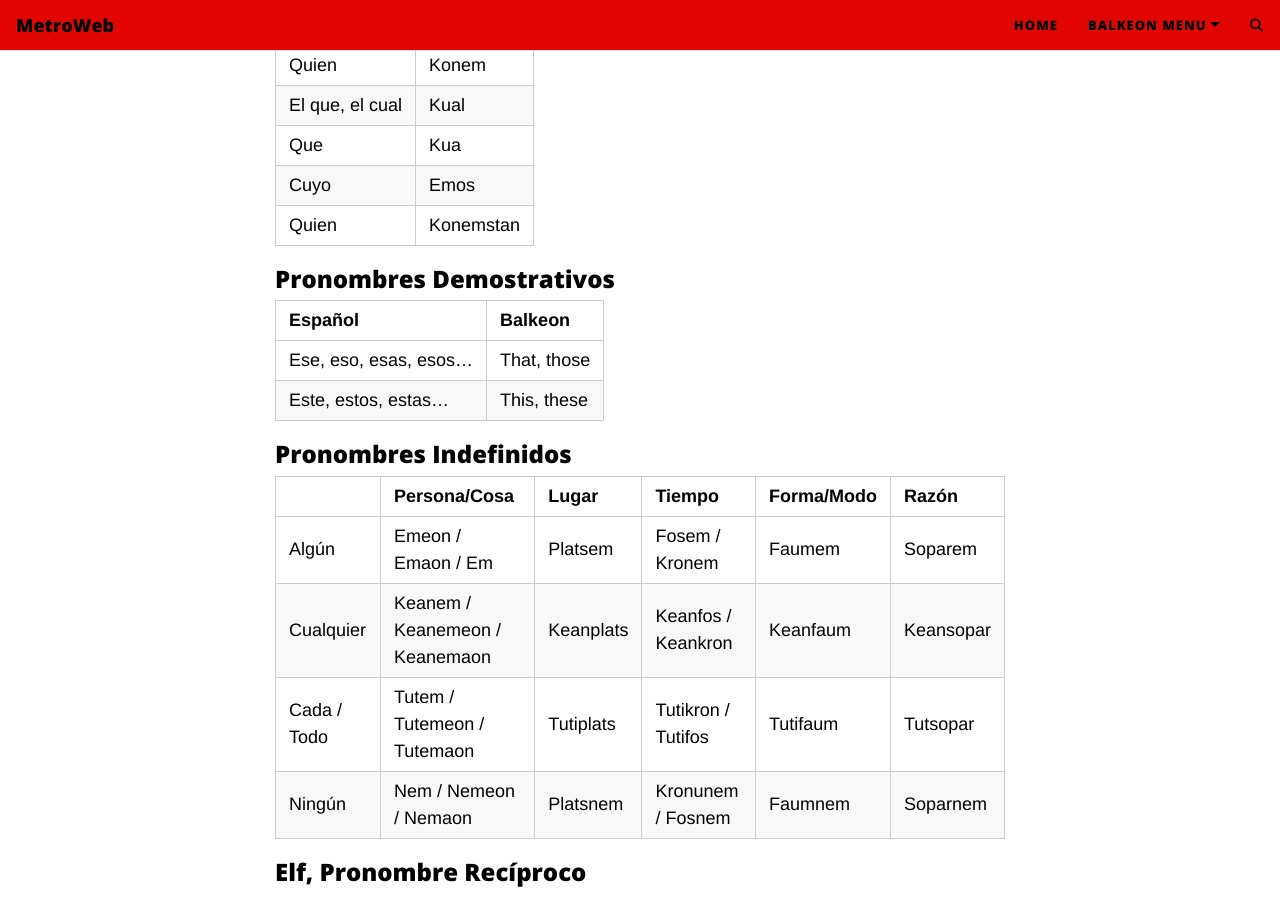
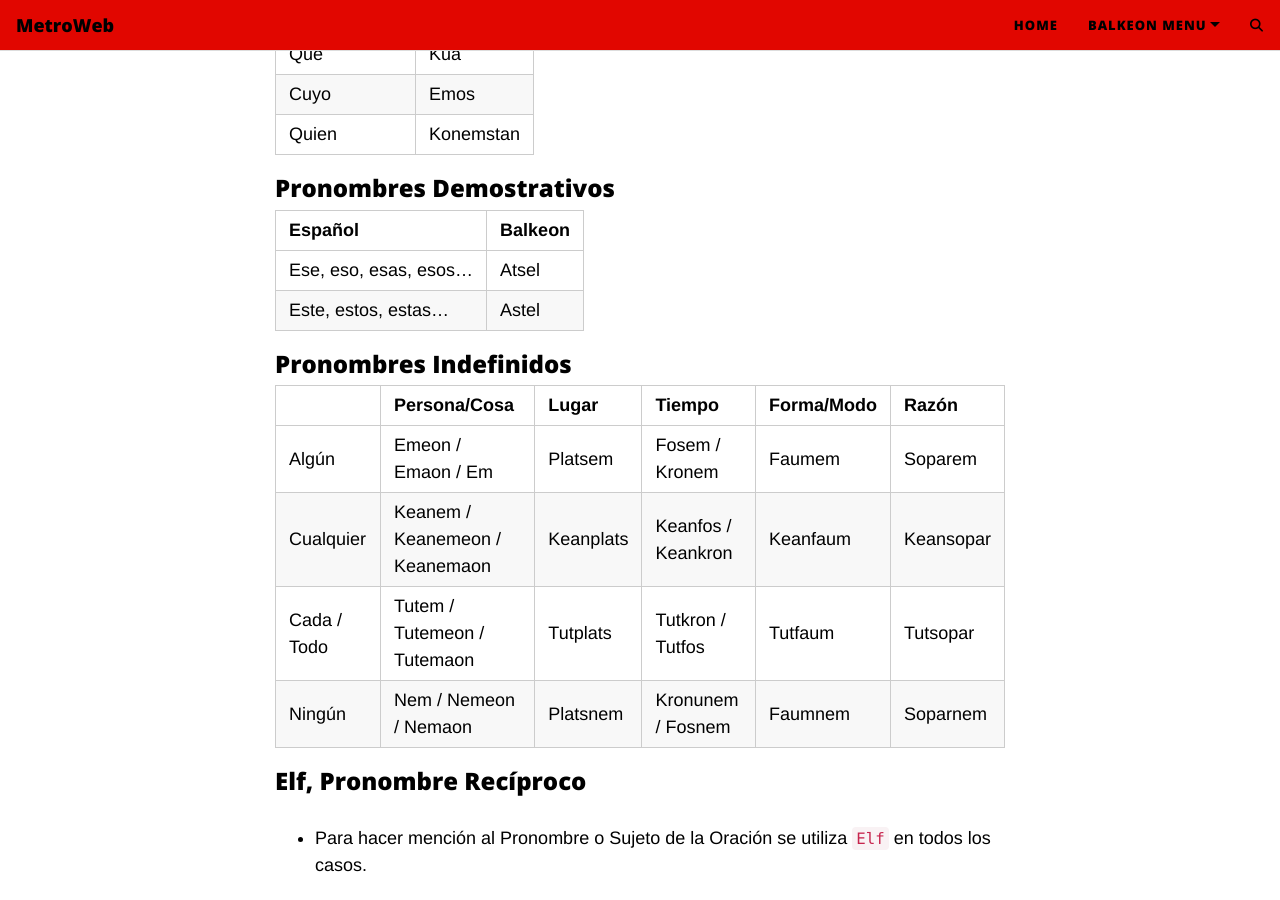
Before and after one commit to MetroManSR/MetroWeb1, a Jekyll site: the page built from balkeon/docs/sentencewords.md, in a window 1280 px wide and 900 px high, scrolled down 2725 px. Built offline with Jekyll 4.4.1, drawn with Linux system fonts in a browser that asks for light colours; our own code applies the rules of GitHub Pages for plain Markdown files; comment, search, counter and statistics services are not loaded.

Commit message:
Tiny fixes and rename sentencepieces.md to sentencewords.md

```diff
--- a/balkeon/docs/sentencepieces.md
+++ b/balkeon/docs/sentencewords.md
@@ -8,8 +8,6 @@
 ## <button class="button-16" role="button" onclick="location.href='../index'">Balkeon</button>/<button class="button-16" role="button" onclick="location.href='./index'">Docs</button>
 
 # Índice
-
-<a class="TOC"></a>
 
 <a name="top"></a>
 
@@ -58,7 +56,7 @@
 
 ### Tabla
 
-👉 Recordatorio que esto no es totalmente necesario, para más información revisar la [Guía de Formalidad](https://metroman.me/balkeon/docs/instructions/formalityguide).
+👉 Recordatorio que esto no es totalmente necesario, para más información revisar la [Guía de Formalidad](../grammar/formalityguide).
 
 <div class="table-wrapper" markdown="block">
 
@@ -106,8 +104,8 @@
 
 | Español               | Balkeon     |
 | --------------------- | ----------- |
-| Ese, eso, esas, esos… | That, those |
-| Este, estos, estas…   | This, these |
+| Ese, eso, esas, esos… | Atsel |
+| Este, estos, estas…   | Astel |
 
 ### Pronombres Indefinidos
 
@@ -117,7 +115,7 @@
 | ---------- | ------------------------------ | --------- | ------------------ | ----------- | --------- |
 | Algún      | Emeon / Emaon / Em           | Platsem   | Fosem / Kronem     | Faumem      | Soparem   |
 | Cualquier  | Keanem / Keanemeon / Keanemaon | Keanplats | Keanfos / Keankron | Keanfaum    | Keansopar |
-| Cada / Todo | Tutem / Tutemeon / Tutemaon    | Tutiplats | Tutikron / Tutifos | Tutifaum    | Tutsopar  |
+| Cada / Todo | Tutem / Tutemeon / Tutemaon    | Tutplats | Tutkron / Tutfos | Tutfaum    | Tutsopar  |
 | Ningún     | Nem / Nemeon / Nemaon          | Platsnem  | Kronunem / Fosnem  | Faumnem     | Soparnem  |
 
 </div>
```
